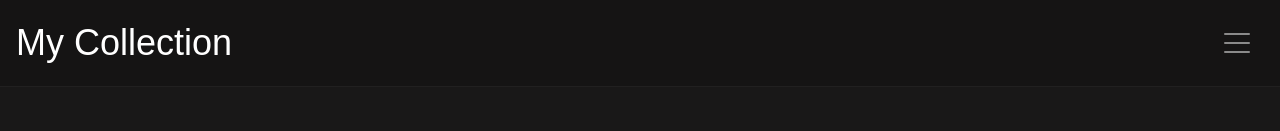
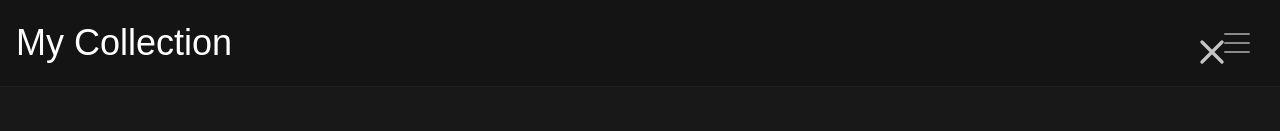
Before and after one commit to AMoore202/alexrecordcollection, a Next.js app: page /recorddetails in a window 1280 px wide. Shown: the top 131 px of the page. Built offline with nearby package versions, Linux system fonts and the light colour scheme; a web font is replaced by a local one.

Commit message:
Added in close button

```diff
--- a/src/app/recorddetails/page.tsx
+++ b/src/app/recorddetails/page.tsx
@@ -7,6 +7,7 @@ import Record from "../components/ui/RecordDetails/Record";
 import Description from "../components/ui/RecordDetails/Description";
 import TrackListSide from "../components/ui/RecordDetails/TrackListSide";
 import { recordResultsList } from "../utils/RecordResultsList";
+import { CloseIcon } from "../components/ui/Icons";
 
 export default function RecordDetailsPage() {
   const albumData = recordResultsList[0];
@@ -15,7 +16,10 @@ export default function RecordDetailsPage() {
     <div className="relative flex 2xl:flex-row flex-col">
       <DesktopMenu />
       <MobileMenu />
-      <div className="w-full h-screen flex flex-col items-center xl:pt-10 pt-5 overflow-y-scroll">
+      <button className="absolute top-6 right-10 flex items-center z-20 p-2 rounded-lg hover:bg-white/[0.04] transition duration-100 cursor-pointer">
+        <CloseIcon className="text-[#C4C4C4] size-10" />
+      </button>
+      <div className="relative w-full h-screen flex flex-col items-center xl:pt-10 pt-5 overflow-y-scroll scrollbar-hide">
         <div className="w-full max-w-[1100px] flex flex-col xl:gap-10 gap-4 h-full px-4">
           <div className="flex items-center gap-12">
             <div className="flex items-center w-1/2">
```
